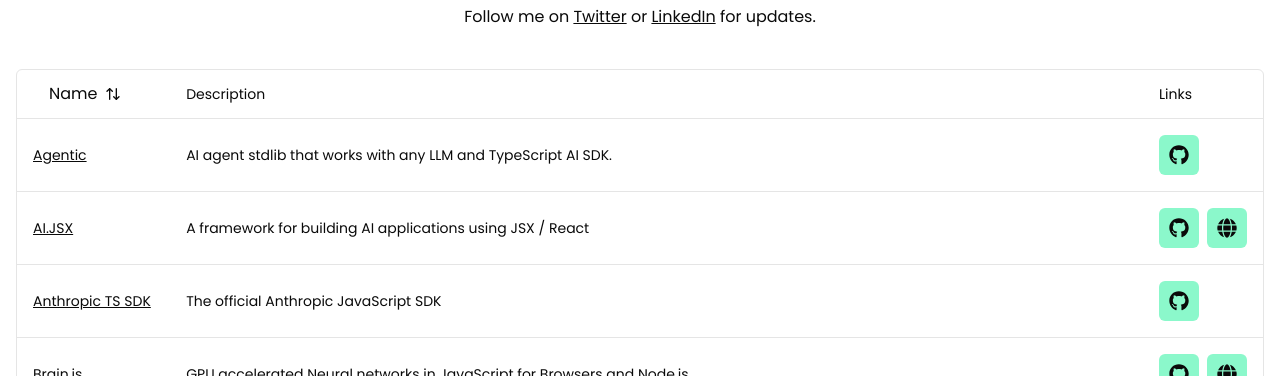
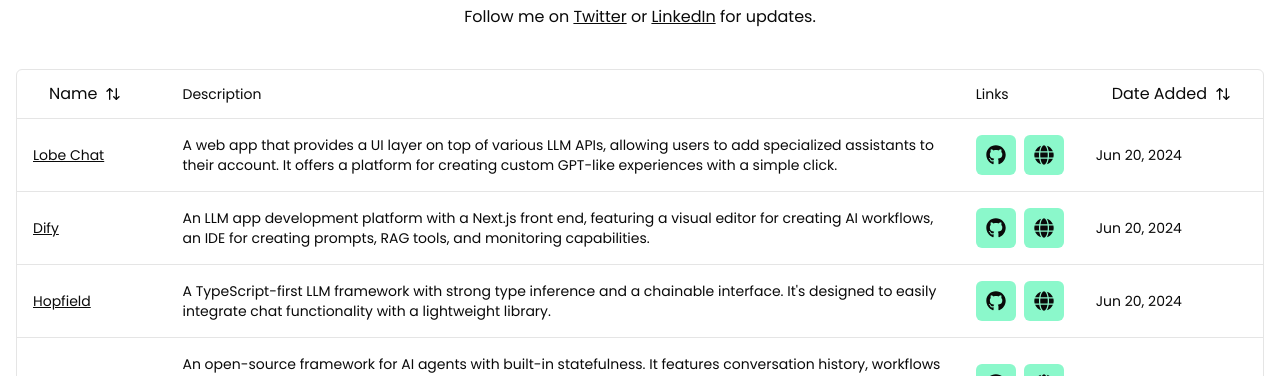
Before and after one commit to mcavaliere/mikecavaliere-com-next, a Next.js app: page /ai-for-js-devs in a window 1280 px wide. Shown: the part 424-800 px from the top of the page. Built offline with nearby package versions, Linux system fonts and the light colour scheme; no server answers.

Commit message:
feat: date added col, sortable

```diff
--- a/components/AIResourcesTable/DataTable.tsx
+++ b/components/AIResourcesTable/DataTable.tsx
@@ -25,7 +25,7 @@ interface DataTableProps<TData, TValue> {
 }
 
 export function DataTable<TData, TValue>({ columns, data }: DataTableProps<TData, TValue>) {
-  const [sorting, setSorting] = useState<SortingState>([{ id: "name", desc: false }]);
+  const [sorting, setSorting] = useState<SortingState>([{ id: "addedOn", desc: true }]);
 
   const table = useReactTable({
     data,
--- a/components/AIResourcesTable/columns.tsx
+++ b/components/AIResourcesTable/columns.tsx
@@ -5,7 +5,8 @@ import { AIResource } from "./types";
 import { Button } from "@/components/ui/button";
 import { Link } from "@/components/Link";
 import { FaGithub, FaGlobe } from "react-icons/fa";
-import { ArrowUpDown, MoreHorizontal } from "lucide-react";
+import { ArrowUpDown } from "lucide-react";
+import dayjs from "dayjs";
 
 export function GithubButton({ url }: { url: string }) {
   return (
@@ -70,4 +71,18 @@ export const columns: ColumnDef<AIResource>[] = [
       );
     },
   },
+  {
+    accessorKey: "addedOn",
+    header: ({ column }) => (
+      <Button variant="ghost" onClick={() => column.toggleSorting(column.getIsSorted() === "asc")}>
+        Date Added
+        <ArrowUpDown className="ml-2 h-4 w-4" />
+      </Button>
+    ),
+    cell: (cell) => {
+      const addedOn = cell.row.original.addedOn;
+
+      return dayjs(addedOn).format("MMM D, YYYY");
+    },
+  },
 ];
--- a/package.json
+++ b/package.json
@@ -28,6 +28,7 @@
     "classnames": "2.5.1",
     "clsx": "^2.1.1",
     "date-fns": "3.6.0",
+    "dayjs": "^1.11.11",
     "framer-motion": "^11.1.7",
     "globby": "^14.0.1",
     "jsdom": "^24.0.0",
```
Also changed, not shown: 1 other file (tests, documents, lock files or other folders).
